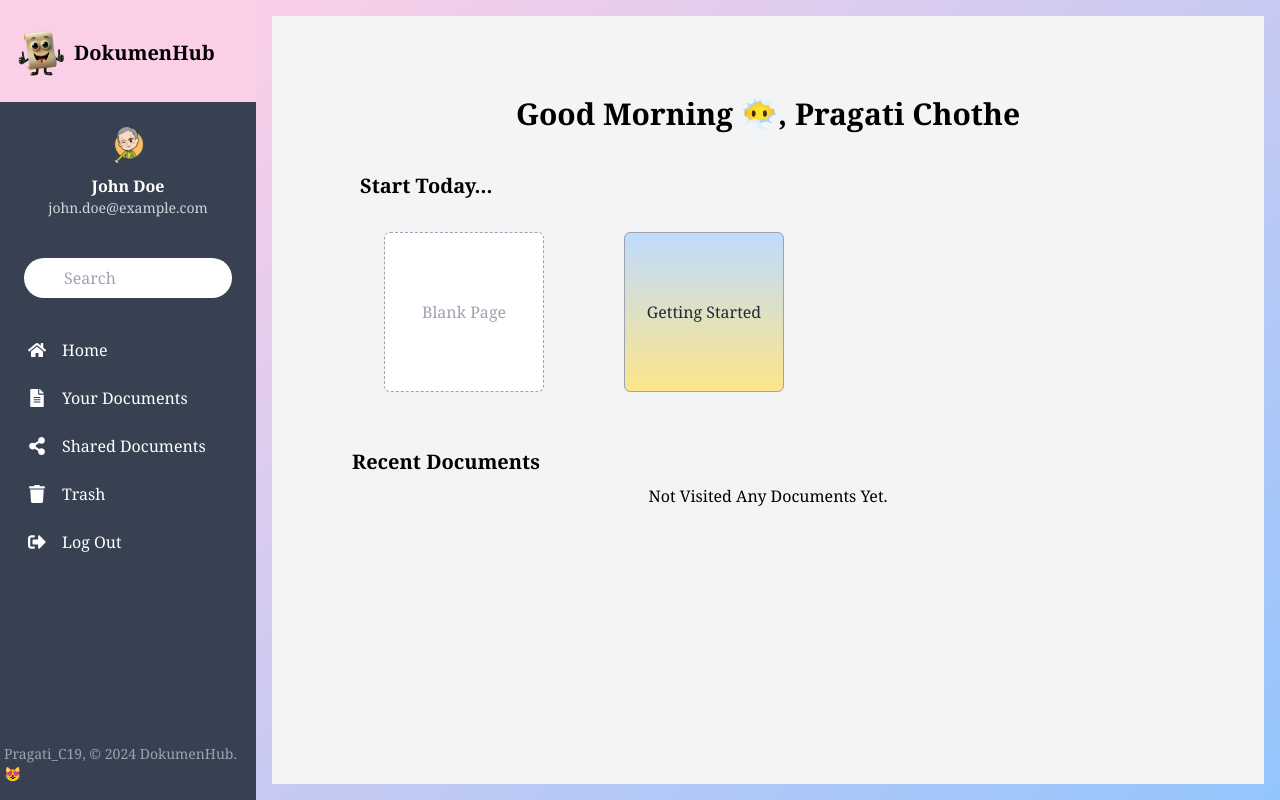
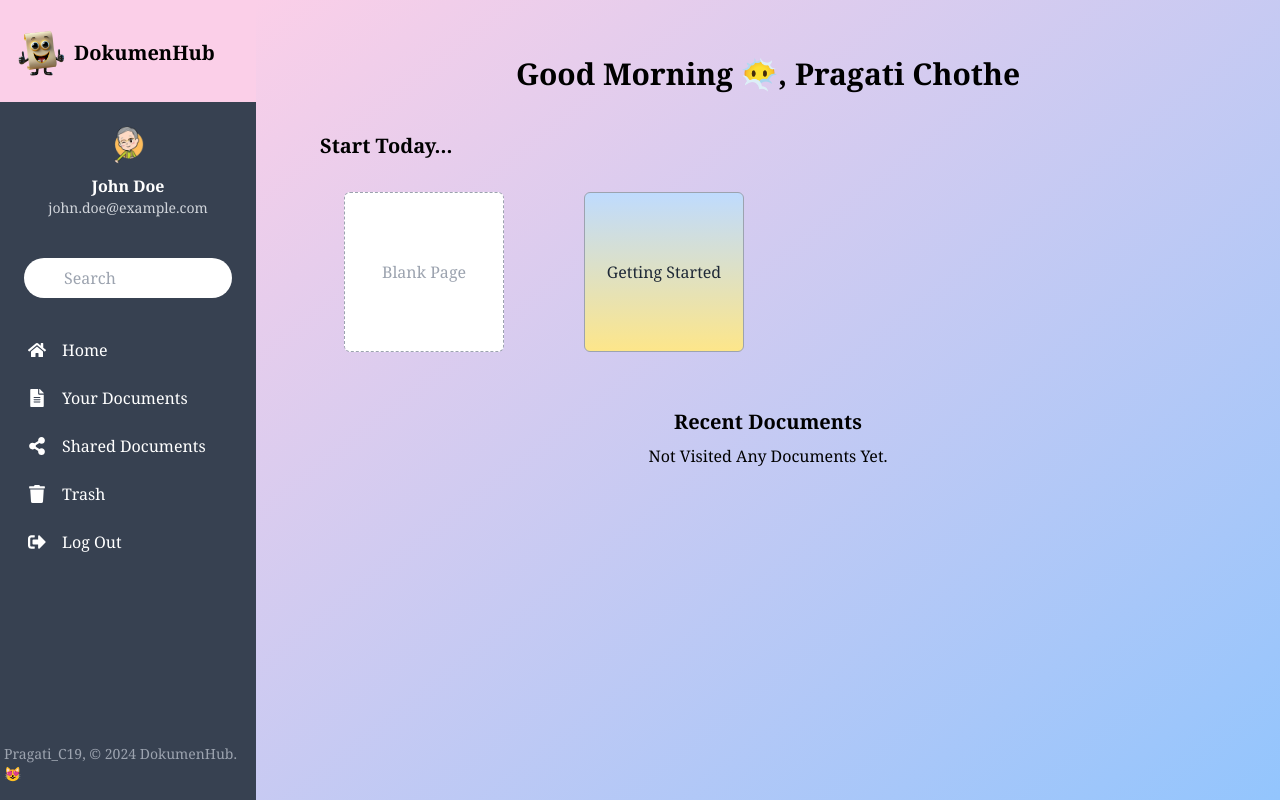
Before and after one commit to Pragati-C19/DokumenHub, a Next.js app: page /hub/homepage in a window 1280 px wide. Built offline with nearby package versions, Linux system fonts and the light colour scheme.

Commit message:
🚚 rearrange components of home page

```diff
--- a/app/components/greeting.jsx
+++ b/app/components/homepage/greeting.jsx
@@ -2,15 +2,17 @@
 
 "use client"; // Add this directive to make it a Client Component
 
-import { useGreeting } from '../hooks/useGreeting';
+import { useGreeting } from '../../hooks/useGreeting';
 import Link from 'next/link';
 
 export default function Greeting() {
-  const username = 'Pragati Chothe'; // This will be dynamic from your backend later
+
+  // TODO: Username should come from backend
+  const username = 'Pragati Chothe';
   const greeting = useGreeting(username);
 
   return (
-    <div className="p-20 flex flex-col font-serif bg-gray-100 h-full w-full">
+    <div>
       {/* Greeting */}
       <h1 className="text-3xl font-bold mb-8 flex flex-col items-center">{greeting}</h1>
 
@@ -28,13 +30,6 @@ export default function Greeting() {
           </Link>
         </div>
       </div>
-
-      {/* Recent Pages Section Placeholder */}
-      <div className="mb-6">
-        <h2 className="text-xl font-semibold mb-2">Recent Documents</h2>
-        {/* Grid and List view will come here */}
-        <p className='flex justify-center'>Not Visited Any Documents Yet.</p>
-      </div>
     </div>
   );
 }
--- /dev/null
+++ b/app/components/homepage/recent-pages.jsx
@@ -0,0 +1,19 @@
+// 5 Recent Documents Component
+
+"use client"; // Add this directive to make it a Client Component
+
+import Link from 'next/link';
+
+export default function RecentDocs() {
+
+  return (
+    <div>
+      {/* Recent Pages Section Placeholder */}
+      <div className="mb-6">
+        <h2 className="text-xl font-semibold mb-2 text-center">Recent Documents</h2>
+        {/* Grid and List view will come here */}
+        <p className='flex justify-center'>Not Visited Any Documents Yet.</p>
+      </div>
+    </div>
+  );
+}
--- a/app/hub/homepage/page.jsx
+++ b/app/hub/homepage/page.jsx
@@ -1,13 +1,15 @@
 // Home page (after login)
 
-import Greeting from "../../components/greeting";
+import Greeting from "../../components/homepage/greeting";
+import RecentDocs from "@/app/components/homepage/recent-pages";
 
 const Homepage = () => {
 
   return (
-    <>
+    <div className="p-10 flex flex-col font-serif h-full w-full">
       <Greeting />
-    </>
+      <RecentDocs />
+    </div>
   );
 };
 
```
